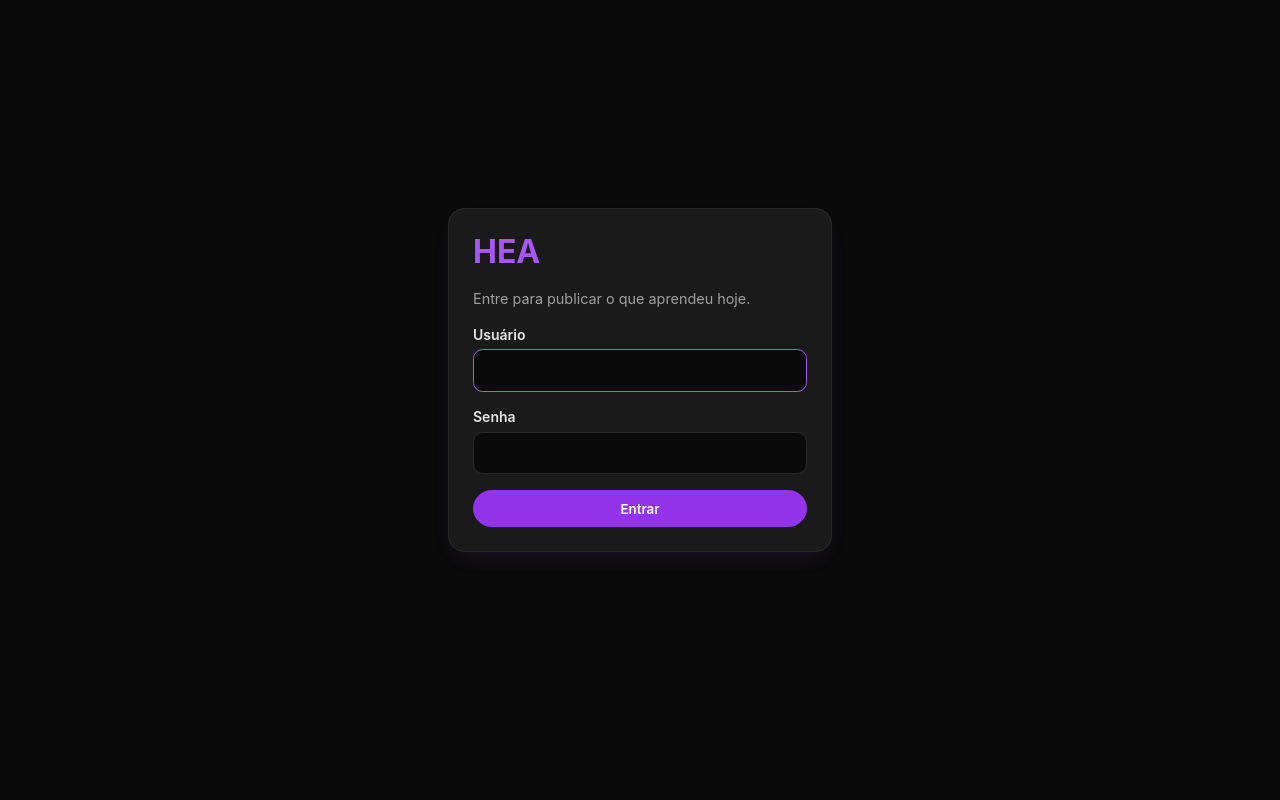
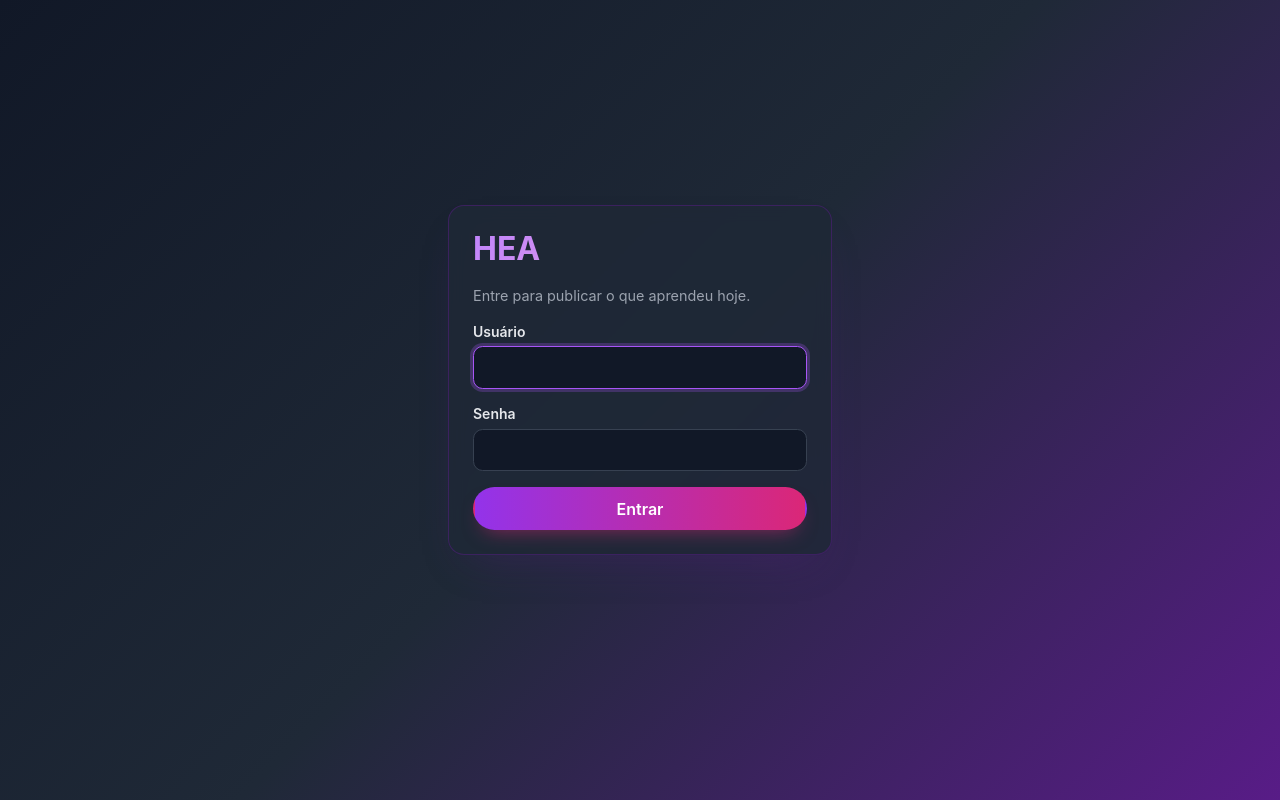
Before and after one commit to isabelmaito/Portfolio, a React (Vite) app: page /admin/login in a window 1280 px wide. Built offline with nearby package versions, Linux system fonts and the light colour scheme; no server answers.

Commit message:
style(admin): aplicar a paleta do portfólio nas páginas do HEA
Troca o fundo preto genérico pelo navy com gradiente roxo do hero, cards em #1f2937 com borda roxa, botões com gradiente roxo→rosa e mensagens de erro destacadas.

```diff
--- a/src/pages/admin/Admin.css
+++ b/src/pages/admin/Admin.css
@@ -1,6 +1,21 @@
 .admin-page {
+    /* Mesma paleta das seções do portfólio (navy + roxo). */
+    --bg-primary: #111827;
+    --bg-secondary: #1f2937;
+    --bg-accent: rgba(88, 28, 135, 0.5);
+    --text-primary: #ffffff;
+    --text-secondary: #e5e7eb;
+    --text-muted: #9ca3af;
+    --accent-primary: #c084fc;
+    --accent-secondary: #d8b4fe;
+    --accent-hover: #a855f7;
+    --border: rgba(88, 28, 135, 0.5);
+    --shadow: rgba(88, 28, 135, 0.35);
+    --gradient-brand: linear-gradient(90deg, #9333ea, #db2777);
+    --gradient-brand-hover: linear-gradient(90deg, #7e22ce, #be185d);
+
     min-height: 100vh;
-    background-color: var(--bg-primary);
+    background: linear-gradient(135deg, #111827 0%, #1f2937 50%, #581c87 100%) fixed;
     color: var(--text-primary);
     padding: 1.5rem 1rem 4rem;
 }
@@ -11,12 +26,37 @@
     justify-content: center;
 }
 
+.admin-login-logo {
+    display: block;
+    width: 4.5rem;
+    height: auto;
+    margin: 0 auto 0.25rem;
+}
+
+.admin-login-header {
+    text-align: center;
+    display: flex;
+    flex-direction: column;
+    gap: 0.35rem;
+}
+
+.admin-login-back {
+    align-self: center;
+    font-size: 0.85rem;
+    color: var(--text-muted);
+}
+
+.admin-login-back:hover {
+    color: var(--accent-primary);
+}
+
 .admin-card {
-    background-color: var(--bg-secondary);
+    background-color: rgba(31, 41, 55, 0.85);
     border: 1px solid var(--border);
     border-radius: 1rem;
     padding: 1.5rem;
-    box-shadow: 0 10px 25px -10px var(--shadow);
+    box-shadow: 0 20px 40px -20px var(--shadow);
+    backdrop-filter: blur(8px);
 }
 
 .admin-login-card {
@@ -29,7 +69,10 @@
 
 .admin-login-title {
     font-size: 2rem;
-    color: var(--accent-primary);
+    background: linear-gradient(135deg, #c084fc, #f9a8d4);
+    -webkit-background-clip: text;
+    background-clip: text;
+    color: transparent;
 }
 
 .admin-muted {
@@ -47,12 +90,12 @@
 }
 
 .admin-error {
-    color: #f87171;
+    color: #fca5a5;
     font-size: 0.9rem;
-}
-
-body.light .admin-error {
-    color: #dc2626;
+    background-color: rgba(220, 38, 38, 0.12);
+    border: 1px solid rgba(248, 113, 113, 0.35);
+    border-radius: 0.6rem;
+    padding: 0.6rem 0.8rem;
 }
 
 .admin-field {
@@ -77,10 +120,10 @@ body.light .admin-error {
     font-size: 1rem;
     color: var(--text-primary);
     background-color: var(--bg-primary);
-    border: 1px solid var(--border);
+    border: 1px solid #374151;
     border-radius: 0.6rem;
     padding: 0.65rem 0.8rem;
-    transition: border-color 0.2s ease;
+    transition: border-color 0.2s ease, box-shadow 0.2s ease;
 }
 
 .admin-field textarea {
@@ -91,10 +134,11 @@ body.light .admin-error {
 .admin-field input:focus,
 .admin-field textarea:focus {
     outline: none;
-    border-color: var(--accent-primary);
+    border-color: #a855f7;
+    box-shadow: 0 0 0 3px rgba(168, 85, 247, 0.25);
 }
 
-body.dark .admin-field input[type='date'] {
+.admin-page .admin-field input[type='date'] {
     color-scheme: dark;
 }
 
@@ -133,24 +177,36 @@ body.dark .admin-field input[type='date'] {
 .admin-button {
     border-radius: 9999px;
     padding: 0.6rem 1.25rem;
+    font: inherit;
     font-weight: 600;
-    background-color: var(--bg-primary);
-    color: var(--text-primary);
-    border: 1px solid var(--border);
+    cursor: pointer;
+    background-color: transparent;
+    color: #c084fc;
+    border: 2px solid #a855f7;
+    transition: all 0.3s ease;
 }
 
 .admin-button:hover:not(:disabled) {
-    border-color: var(--accent-primary);
+    background-color: #a855f7;
+    color: #ffffff;
+}
+
+.admin-button:focus-visible,
+.admin-link-button:focus-visible {
+    outline: 2px solid #c084fc;
+    outline-offset: 2px;
 }
 
 .admin-button-primary {
-    background-color: #9333ea;
-    border-color: #9333ea;
+    background: var(--gradient-brand);
+    border: 2px solid transparent;
     color: #ffffff;
+    box-shadow: 0 10px 20px -10px rgba(219, 39, 119, 0.6);
 }
 
 .admin-button-primary:hover:not(:disabled) {
-    background-color: #7e22ce;
+    background: var(--gradient-brand-hover);
+    transform: translateY(-1px);
 }
 
 .admin-button:disabled {
@@ -159,6 +215,10 @@ body.dark .admin-field input[type='date'] {
 }
 
 .admin-link-button {
+    font: inherit;
+    background: none;
+    border: none;
+    cursor: pointer;
     font-size: 0.875rem;
     font-weight: 600;
     color: var(--accent-primary);
@@ -183,8 +243,28 @@ body.dark .admin-field input[type='date'] {
     flex-wrap: wrap;
 }
 
+.admin-topbar {
+    padding-bottom: 1rem;
+    border-bottom: 1px solid var(--border);
+}
+
+.admin-topbar-brand {
+    display: flex;
+    align-items: center;
+    gap: 0.9rem;
+}
+
+.admin-topbar-logo {
+    height: 2.5rem;
+    width: auto;
+}
+
 .admin-topbar-title {
-    font-size: 1.25rem;
+    font-size: 1rem;
+    font-weight: 600;
+    color: var(--text-secondary);
+    padding-left: 0.9rem;
+    border-left: 1px solid var(--border);
 }
 
 .admin-topbar-actions {
@@ -203,6 +283,7 @@ body.dark .admin-field input[type='date'] {
 
 .admin-section-title {
     font-size: 1.1rem;
+    color: #ffffff;
     margin-bottom: 1rem;
 }
 
@@ -271,7 +352,7 @@ body.dark .admin-field input[type='date'] {
     list-style: none;
     margin-top: 0.5rem;
     padding-left: 1rem;
-    border-left: 2px solid var(--accent-primary);
+    border-left: 2px solid #a855f7;
     display: flex;
     flex-direction: column;
     gap: 1rem;
@@ -291,4 +372,8 @@ body.dark .admin-field input[type='date'] {
     .admin-form-row .admin-field {
         flex: 1 1 100%;
     }
+
+    .admin-topbar-title {
+        display: none;
+    }
 }
```
